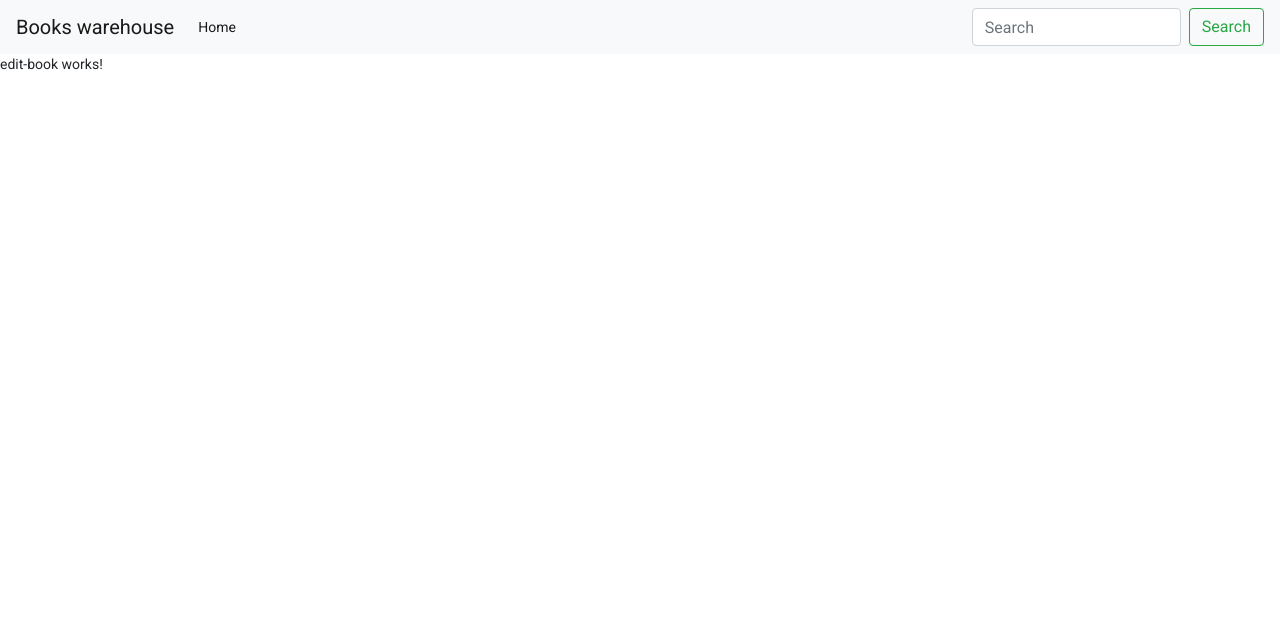
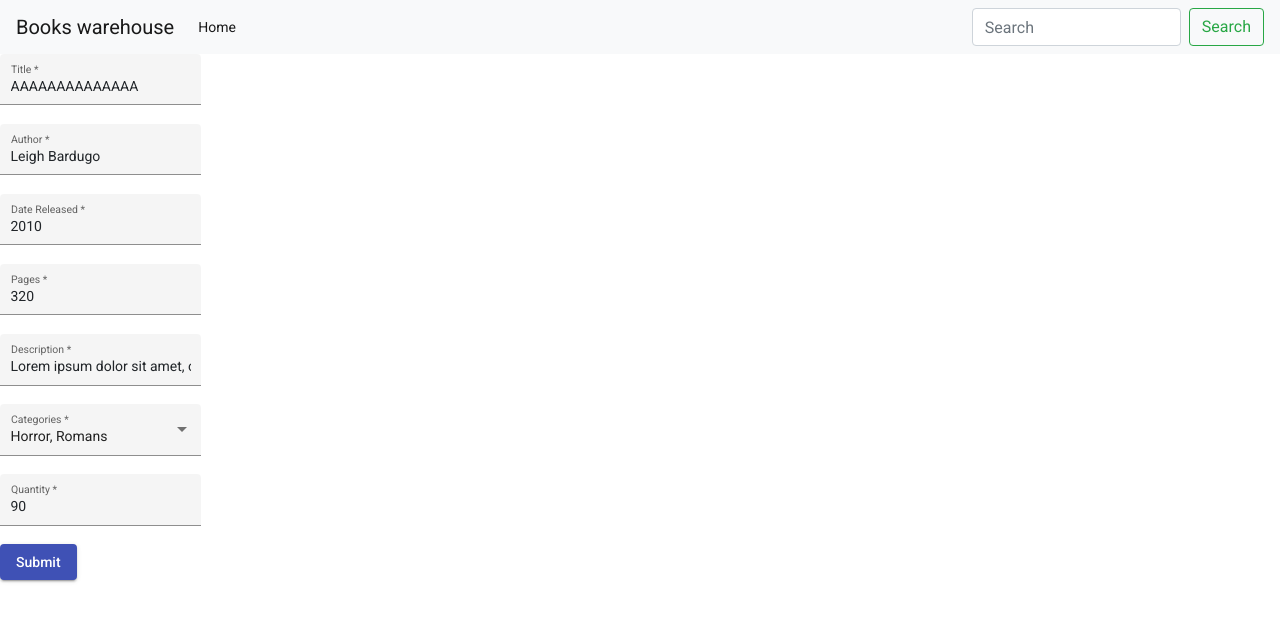
Before and after one commit to cholibka/library-project, an Angular app: page /edit/1 in a window 1280 px wide. Shown: the top 622 px of the page. Built offline with nearby package versions, Linux system fonts and the light colour scheme; data requests are answered from the project's data file.

Commit message:
Edit book works
edit book html wip

```diff
--- a/db.json
+++ b/db.json
@@ -1,23 +1,37 @@
 {
   "books": [
     {
-      "ISBN": 1,
-      "title": "Cień i kość",
+      "id": 1,
+      "title": "AAAAAAAAAAAAAA",
       "author": "Leigh Bardugo",
       "dateReleased": 2010,
       "pages": 320,
       "description": "Lorem ipsum dolor sit amet, consectetur adipiscing elit, sed do eiusmod tempor incididunt ut labore et dolore magna aliqua. Ut enim ad minim veniam, quis nostrud exercitation ullamco laboris nisi ut aliquip ex ea commodo consequat. Duis aute irure dolor in reprehenderit in voluptate velit esse cillum dolore eu fugiat nulla pariatur. Excepteur sint occaecat cupidatat non proident, sunt in culpa qui officia deserunt mollit anim id est laborum.",
-      "categories": ["Horror", "Romans"],
+      "categories": [
+        {
+          "id": 1,
+          "name": "Horror"
+        },
+        {
+          "id": 2,
+          "name": "Romans"
+        }
+      ],
       "quantity": 90
     },
     {
-      "ISBN": 2,
+      "id": 2,
       "title": "Cień i kość",
       "author": "Leigh Bardugo",
-      "dateReleased": 2010,
+      "dateReleased": 2019,
       "pages": 320,
       "description": "Lorem ipsum dolor sit amet, consectetur adipiscing elit, sed do eiusmod tempor incididunt ut labore et dolore magna aliqua. Ut enim ad minim veniam, quis nostrud exercitation ullamco laboris nisi ut aliquip ex ea commodo consequat. Duis aute irure dolor in reprehenderit in voluptate velit esse cillum dolore eu fugiat nulla pariatur. Excepteur sint occaecat cupidatat non proident, sunt in culpa qui officia deserunt mollit anim id est laborum.",
-      "categories": ["Fantasy"],
+      "categories": [
+        {
+          "id": 3,
+          "name": "Komedia"
+        }
+      ],
       "quantity": 80
     }
   ],
@@ -25,6 +39,14 @@
     {
       "id": 1,
       "name": "Horror"
+    },
+    {
+      "id": 2,
+      "name": "Romans"
+    },
+    {
+      "id": 3,
+      "name": "Komedia"
     }
   ],
   "booksCategories": [
--- a/package.json
+++ b/package.json
@@ -36,7 +36,6 @@
     "@types/node": "^12.11.1",
     "jasmine-core": "~3.7.0",
     "json-server": "^0.16.3",
-    "json-server-auth": "^2.0.2",
     "karma": "~6.3.0",
     "karma-chrome-launcher": "~3.1.0",
     "karma-coverage": "~2.0.3",
--- a/src/app/app-routing.module.ts
+++ b/src/app/app-routing.module.ts
@@ -6,7 +6,7 @@ import { EditBookComponent } from './edit-book/edit-book.component';
 
 const routes: Routes = [
   {path: 'home', component: BooksListComponent},
-  {path: 'edit/:bookId', component: EditBookComponent},
+  {path: 'edit/:bookISBN', component: EditBookComponent},
   {path: '', redirectTo: '/home', pathMatch: 'full' }
 ];
 
--- a/src/app/book-details/book-details.component.html
+++ b/src/app/book-details/book-details.component.html
@@ -25,7 +25,7 @@
                     <p class="one-line">
                         <strong>Categories:</strong>
                         <span class="one-line" *ngFor="let item of book.categories; index as i; last as isLast">
-                        {{item}}<span class="one-line" *ngIf="!isLast">, </span>
+                        {{item.name}}<span class="one-line" *ngIf="!isLast">, </span>
                         </span>
                     <p>
                         <strong>Description: </strong>{{ book.description }}
--- a/src/app/book-entry/book-entry.component.html
+++ b/src/app/book-entry/book-entry.component.html
@@ -15,7 +15,7 @@
         <p class="one-line">
             <strong>Categories:</strong>
             <span class="one-line" *ngFor="let item of book.categories; index as i; last as isLast">
-            {{item}}<span class="one-line" *ngIf="!isLast">, </span>
+            {{item.name}}<span class="one-line" *ngIf="!isLast">, </span>
             </span>
         <p>
             <strong>Description:</strong>{{(book.description.length > 100) ?(book?.description | slice:0:100)+'...':(book?.description)}}
@@ -23,7 +23,7 @@
     </mat-card-content>
     <mat-card-actions>
         <button mat-button (click)="details.open_modal()">DETAILS</button>
-        <button mat-button color="primary" (click)="edit(book.ISBN)">EDIT</button>
+        <button mat-button color="primary" (click)="edit(book.id)">EDIT</button>
         <button mat-button color="warn" (click)="details.open_modal()">DELETE</button>
     </mat-card-actions>
 </mat-card>
--- a/src/app/book-entry/book-entry.component.ts
+++ b/src/app/book-entry/book-entry.component.ts
@@ -12,7 +12,7 @@ export class BookEntryComponent implements OnInit {
 
   @Input('book') book!: Book;
 
-  constructor(private modalService: NgbModal, private router: Router ) { }
+  constructor(private modalService: NgbModal, private router: Router ) {}
 
   ngOnInit(): void { }
 
--- a/src/app/books-list/books-list.component.ts
+++ b/src/app/books-list/books-list.component.ts
@@ -13,7 +13,6 @@ export class BooksListComponent implements OnInit {
 
   constructor(private dbService: DbService) {
     this.data = dbService.getBooks();
-    console.log(this.data)
   }
 
   searchBooks(books: Observable<Book[]>) {
--- a/src/app/db.service.ts
+++ b/src/app/db.service.ts
@@ -6,7 +6,7 @@ import { Observable, of } from 'rxjs';
 // Models
 
 export class Book {
-  constructor(public ISBN: number, public title: string, public author: string, public dateReleased: number, public pages: number, public description: string, public categories: string[], public quantity: number) { }
+  constructor(public id: number, public title: string, public author: string, public dateReleased: number, public pages: number, public description: string, public categories: Category[], public quantity: number) { }
 }
 export class Category {
   constructor(public id: number, public name: string) { }
@@ -85,7 +85,7 @@ export class DbService {
   // PUT | Update (replace)
 
   updateBook(book: Book): Observable<any> {
-    return this.http.put<Book>(this.url + 'books', book, this.httpOptions).pipe(
+    return this.http.put<Book>(this.url + 'books/' + book.id, book, this.httpOptions).pipe(
       catchError(this.handleError<any>('updateBook'))
     );
   }
--- a/src/app/edit-book/edit-book.component.html
+++ b/src/app/edit-book/edit-book.component.html
@@ -1 +1,57 @@
-<p>edit-book works!</p>
+<form [formGroup]="bookForm" (ngSubmit)="onSubmit()">
+    <mat-form-field appearance="fill">
+        <mat-label>Title</mat-label>
+        <input matInput required formControlName="title" type="text">
+    </mat-form-field>
+
+    <br/>
+
+    <mat-form-field appearance="fill">
+        <mat-label>Author</mat-label>
+        <input matInput required formControlName="author" type="text">
+    </mat-form-field>
+
+    <br/>
+
+    <mat-form-field appearance="fill">
+        <mat-label>Date Released</mat-label>
+        <input matInput required formControlName="dateReleased" type="number">
+    </mat-form-field>
+
+    <br/>
+
+    <mat-form-field appearance="fill">
+        <mat-label>Pages</mat-label>
+        <input matInput required formControlName="pages" type="number">
+    </mat-form-field>
+
+    <br/>
+
+    <mat-form-field appearance="fill">
+        <mat-label>Description</mat-label>
+        <input matInput required formControlName="description" type="text">
+    </mat-form-field>
+
+    <br/>
+
+    <mat-form-field appearance="fill">
+        <mat-label>Categories</mat-label>
+        <mat-select multiple formControlName="categories" required>
+            <mat-option *ngFor="let category of Categories" [value]="category" (change)="changeCategory($event)">
+                {{category.name}}
+            </mat-option>
+        </mat-select>
+    </mat-form-field>
+
+    <br/>
+
+    <mat-form-field appearance="fill">
+        <mat-label>Quantity</mat-label>
+        <input matInput required formControlName="quantity" type="number">
+    </mat-form-field>
+
+    <br/>
+
+    <button mat-raised-button color="primary">Submit</button>
+
+</form>
--- a/src/app/edit-book/edit-book.component.ts
+++ b/src/app/edit-book/edit-book.component.ts
@@ -1,4 +1,7 @@
 import { Component, OnInit } from '@angular/core';
+import { FormBuilder, FormControl, Validators } from '@angular/forms';
+import { ActivatedRoute, Router } from '@angular/router';
+import { Book, Category, DbService } from '../db.service';
 
 @Component({
   selector: 'app-edit-book',
@@ -7,9 +10,67 @@ import { Component, OnInit } from '@angular/core';
 })
 export class EditBookComponent implements OnInit {
 
-  constructor() { }
+  book!: Book;
+  Categories!: Category[];
+  SelectedCategories: Category[] = [];
 
-  ngOnInit(): void {
+  bookForm = this.formBuilder.group({
+    title: new FormControl('', Validators.required),
+    author: new FormControl('', Validators.required),
+    dateReleased: new FormControl('', Validators.required),
+    pages: new FormControl('', Validators.required),
+    description: new FormControl('', Validators.required),
+    categories: new FormControl('', Validators.required),
+    quantity: new FormControl('', Validators.required)
+  })
+
+  constructor(private route: ActivatedRoute, private router: Router, private dbService: DbService, private formBuilder: FormBuilder) {
+    dbService.getBooks().subscribe(books => {
+      this.route.params.subscribe(params => {
+        this.book = books.find(b => b.id == params['bookISBN']) ?? new Book(0, "a", "a", 1, 1, "a", [new Category(0, "default")], 10);
+        this.bookForm.get('title')?.setValue(this.book?.title);
+        this.bookForm.get('author')?.setValue(this.book?.author);
+        this.bookForm.get('dateReleased')?.setValue(this.book?.dateReleased);
+        this.bookForm.get('pages')?.setValue(this.book?.pages);
+        this.bookForm.get('description')?.setValue(this.book?.description);
+        this.bookForm.get('quantity')?.setValue(this.book?.quantity);
+      })
+    })
+    dbService.getCategories().subscribe(categories => {
+      this.Categories = categories;
+      this.Categories.forEach(category => {
+        this.book?.categories.forEach(bookCategory => {
+          if(bookCategory.id == category.id) this.SelectedCategories.push(category)
+        });
+      });
+      this.bookForm.get('categories')?.setValue(this.SelectedCategories);
+    });
+
+  }
+
+  ngOnInit(): void {}
+
+  get categoryName() {
+    return this.bookForm.get('categories');
+  }
+
+  onSubmit() {
+    this.book.title = this.bookForm.value.title;
+    this.book.author = this.bookForm.value.author;
+    this.book.dateReleased = this.bookForm.value.dateReleased;
+    this.book.pages = this.bookForm.value.pages;
+    this.book.description = this.bookForm.value.description;
+    this.book.categories = this.bookForm.value.categories;
+    this.book.quantity = this.bookForm.value.quantity;
+
+    this.dbService.updateBook(this.book).subscribe();
+    this.router.navigate(['/home']);
+  }
+
+  changeCategory(e: any) {
+    this.categoryName!.setValue(e.target.value, {
+      onlySelf: true
+    })
   }
 
 }
```
Also changed, not shown: src/app/app.module.ts (+10 -1 lines), 1 other file (tests, documents, lock files or other folders).
